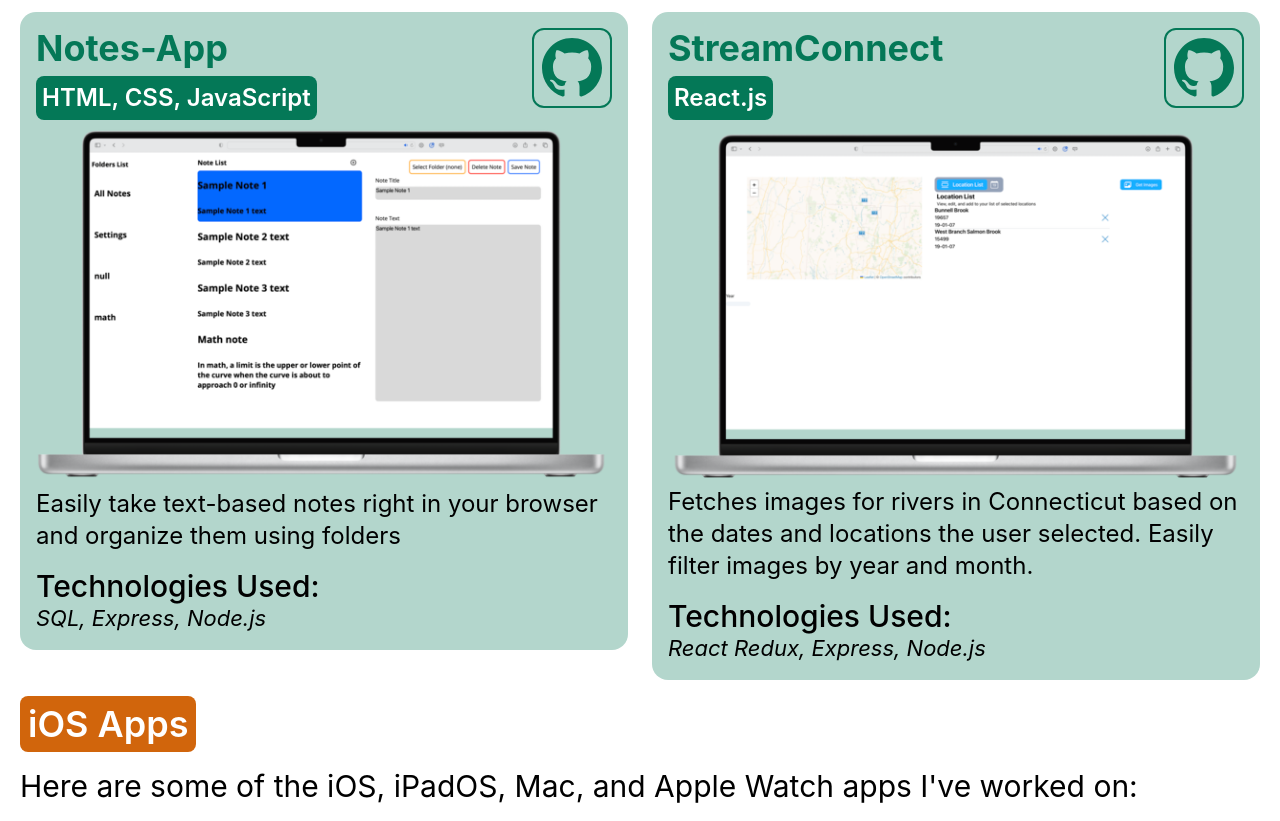
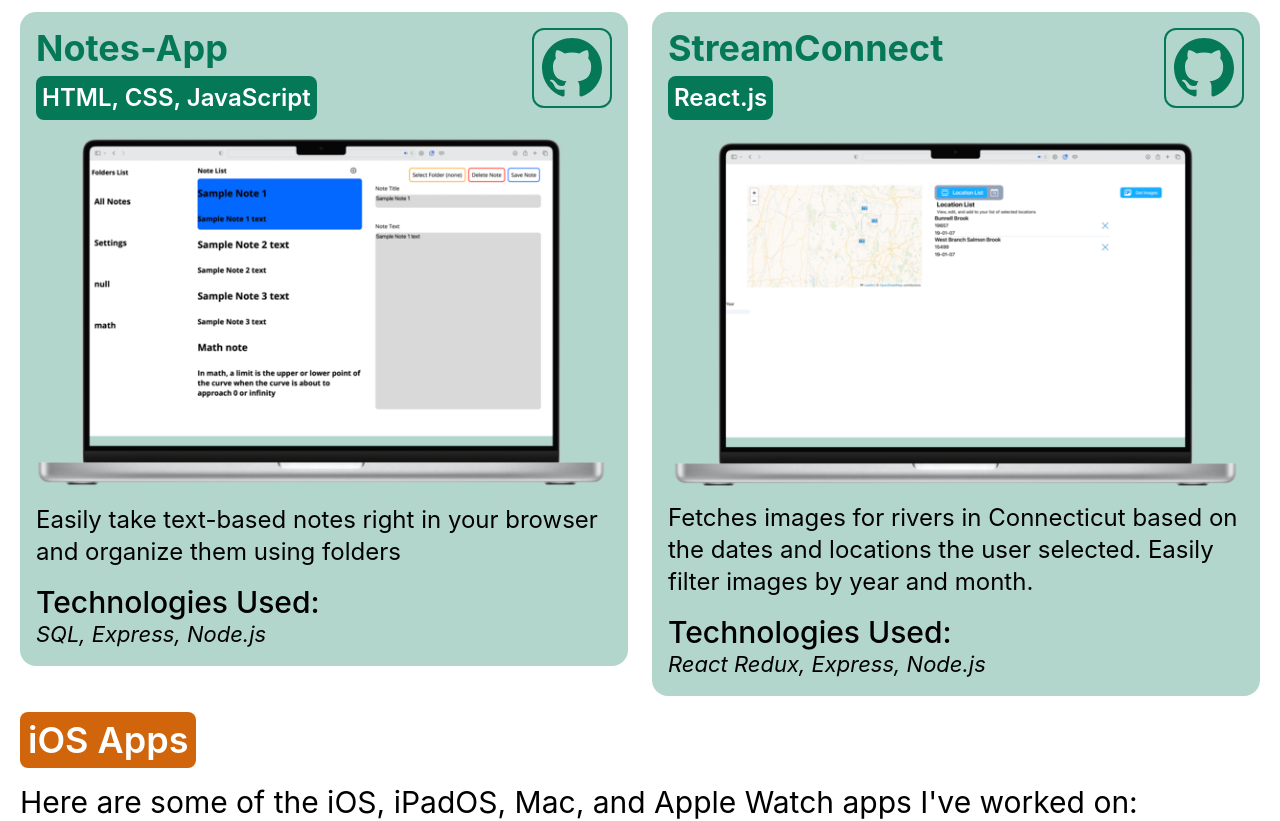
Before and after one commit to jaredrkozar/personal-site, a React (Create React App) app: page / in a window 1280 px wide. Shown: the part 2780-3601 px from the top of the page. Built offline with nearby package versions, Linux system fonts and the light colour scheme.

Commit message:
images now have more padding

```diff
--- a/src/Components/Card.js
+++ b/src/Components/Card.js
@@ -15,8 +15,8 @@
                     <h1 className={"flex-none w-fit text-center md:text-2xl text-lg border-solid p-1 md:p-1.5 rounded-lg font-semibold text-white " + props.colors.fullBackground}>{props.currentApp.language}</h1>
                 </div>
             </div>
-            <img class="pb-2 pt-2 w-100 object-scale-down relative rounded-md block dark:hidden" src={props.currentApp.lightScreenshots} alt="app screenshot"></img>
-            <img class="pb-2 pt-2 h-80 w-100 object-scale-down relative rounded-md hidden dark:block" src={props.currentApp.darkScreenshots} alt="app screenshot"></img>
+            <img class="pb-4 pt-4 w-100 object-contain relative rounded-md block dark:hidden" src={props.currentApp.lightScreenshots} alt="app screenshot"></img>
+            <img class="pb-4 pt-4 w-100 object-contain relative rounded-md hidden dark:block" src={props.currentApp.darkScreenshots} alt="app screenshot"></img>
 
             <h1 className="md:text-2xl text-xl w-full">{props.currentApp.description}</h1>
 
```
